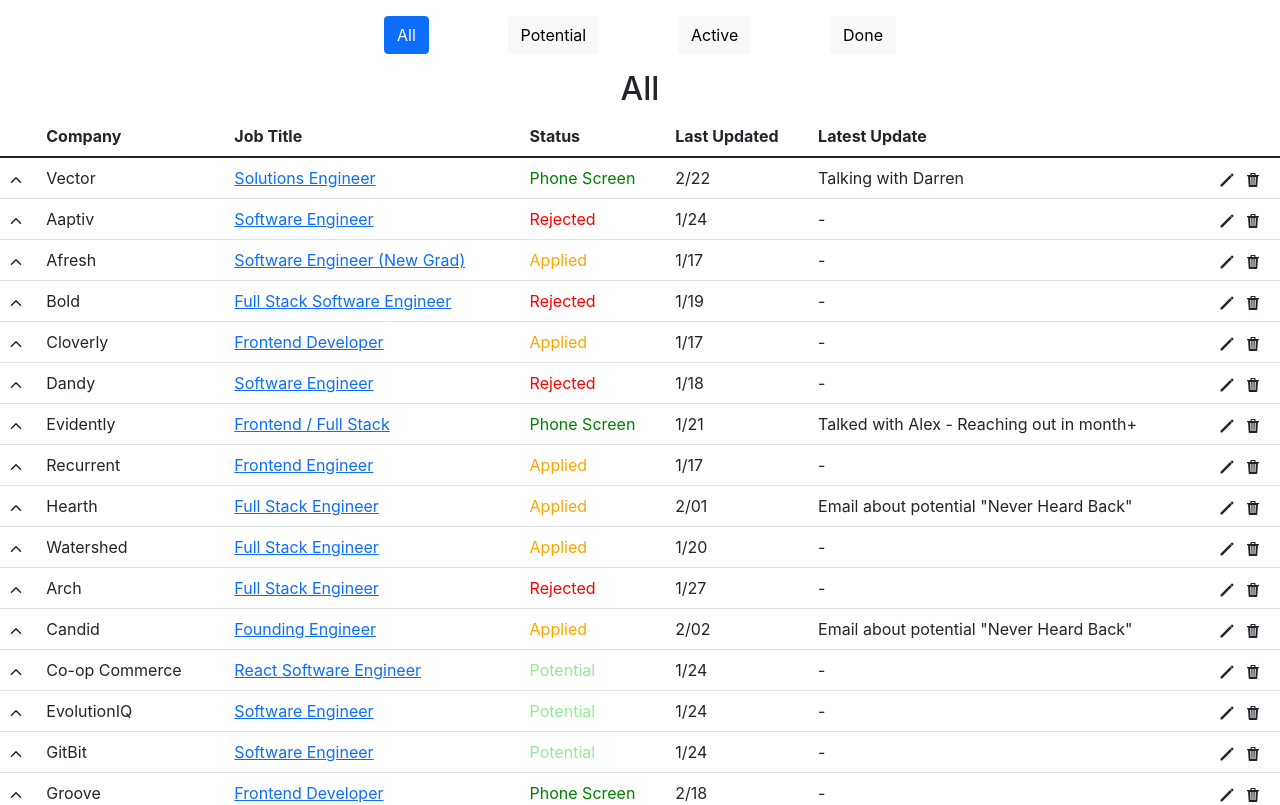
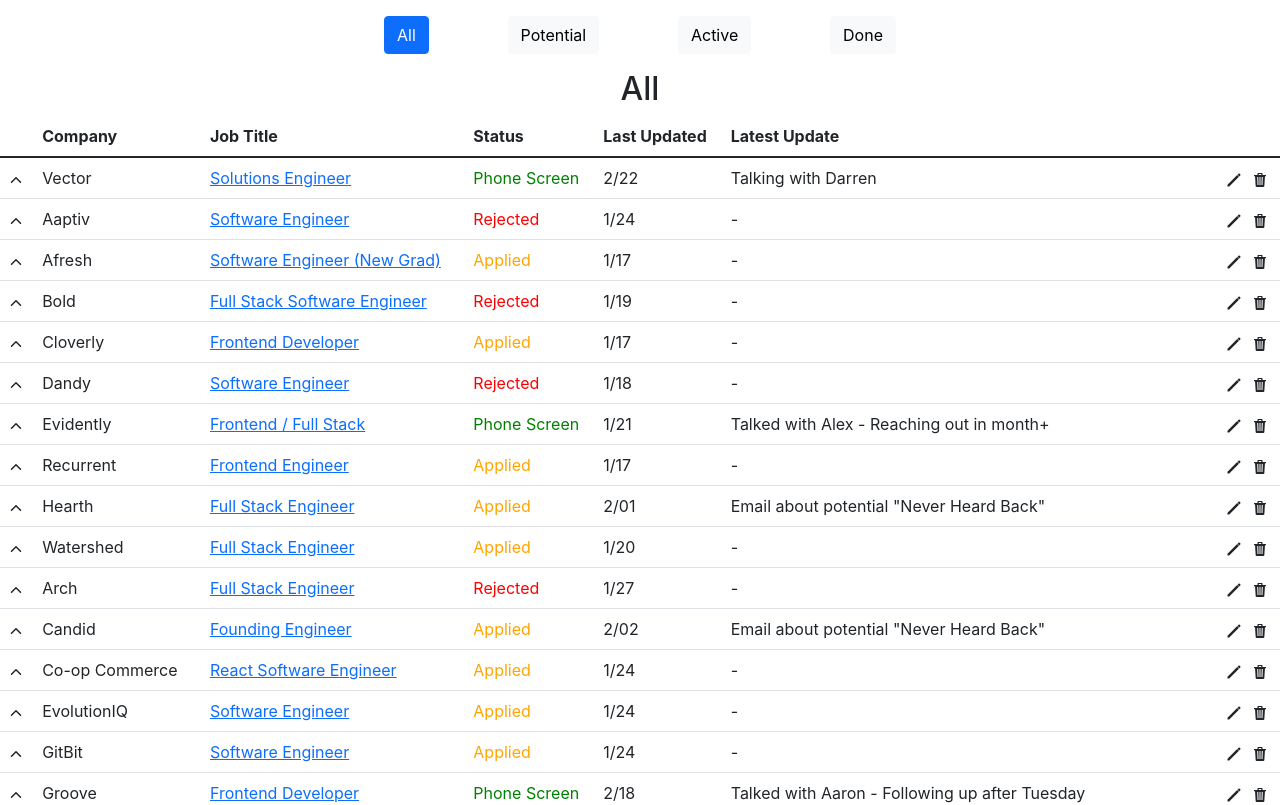
Before and after one commit to Gnola/job_tracker, a React (Create React App) app in the folder client/: page / in a window 1280 px wide. Shown: the top 805 px of the page. Built offline with nearby package versions, Linux system fonts and the light colour scheme; data requests are answered from the project's data file.

Commit message:
Updates jobs and made all updates available for editing

```diff
--- a/client/db.json
+++ b/client/db.json
@@ -336,7 +336,7 @@
       "company": "Co-op Commerce",
       "jobTitle": "React Software Engineer",
       "link": "https://jobs.lever.co/CO-OPCOMMERCE/b3d64e46-067c-4261-af80-3fa7dd350c57/apply?lever-source=LinkedIn",
-      "status": "Potential",
+      "status": "Applied",
       "jobBoard": "LinkedIn/Company Site",
       "resume": "Gianni_Nola_Resume_2022",
       "location": "",
@@ -344,6 +344,12 @@
       "connections": "",
       "notes": "",
       "updates": [
+        {
+          "id": "62dbedfa-7940-4175-818a-b3f9170a6c74",
+          "statusUpdate": "Applied",
+          "updateDate": "1/24",
+          "updateNotes": "-"
+        },
         {
           "id": "bf793f2f-5cf0-4796-9d8c-8bd3abb75359",
           "statusUpdate": "Potential",
@@ -358,7 +364,7 @@
       "company": "EvolutionIQ",
       "jobTitle": "Software Engineer",
       "link": "https://boards.greenhouse.io/evolutioniq/jobs/4286239004?s=LinkedIn&source=LinkedIn",
-      "status": "Potential",
+      "status": "Applied",
       "jobBoard": "LinkedIn/Company Site",
       "resume": "Gianni_Nola_Resume_2022",
       "location": "",
@@ -366,6 +372,12 @@
       "connections": "",
       "notes": "",
       "updates": [
+        {
+          "id": "f5d8fb60-d683-491e-acf0-6fd6d7e5af63",
+          "statusUpdate": "Applied",
+          "updateDate": "1/24",
+          "updateNotes": "-"
+        },
         {
           "id": "64a8a7b8-31c7-4adc-ba92-cbb0dec346f0",
           "statusUpdate": "Potential",
@@ -380,7 +392,7 @@
       "company": "GitBit",
       "jobTitle": "Software Engineer",
       "link": "https://angel.co/jobs?job_listing_id=1898483",
-      "status": "Potential",
+      "status": "Applied",
       "jobBoard": "Angellist",
       "resume": "",
       "location": "",
@@ -388,6 +400,12 @@
       "connections": "",
       "notes": "",
       "updates": [
+        {
+          "id": "926419b7-14d4-4e47-8a39-00d61124014f",
+          "statusUpdate": "Applied",
+          "updateDate": "1/24",
+          "updateNotes": "-"
+        },
         {
           "id": "19f72c42-17d2-4b5f-b9e3-5130a1a93ec4",
           "statusUpdate": "Potential",
@@ -414,7 +432,7 @@
           "id": "96b6e2b9-245e-4ff3-99ef-37ca7f6fc17d",
           "statusUpdate": "Phone Screen",
           "updateDate": "2/18",
-          "updateNotes": "-"
+          "updateNotes": "Talked with Aaron - Following up after Tuesday"
         },
         {
           "id": "2183ec45-3f98-4422-8c45-d29fbd221512",
@@ -794,7 +812,7 @@
           "id": "f9c64488-a0e3-47d3-948e-e48e17b6e4c8",
           "statusUpdate": "Phone Screen",
           "updateDate": "2/11",
-          "updateNotes": "Talked with Nettie - Waiting to hear back"
+          "updateNotes": "Talked with Nettie - Waiting to hear back - Emailed her 2/21"
         }
       ]
     }
--- a/client/src/_Job.js
+++ b/client/src/_Job.js
@@ -66,7 +66,7 @@
       </tr>
       { jobOpened &&
         <>
-          { job.updates.length > 1 &&
+          { job.updates.length > 0 &&
             job.updates.map((update, i) => (
               <JobUpdate key={i} job={job} update={update}  />
             ))
```
